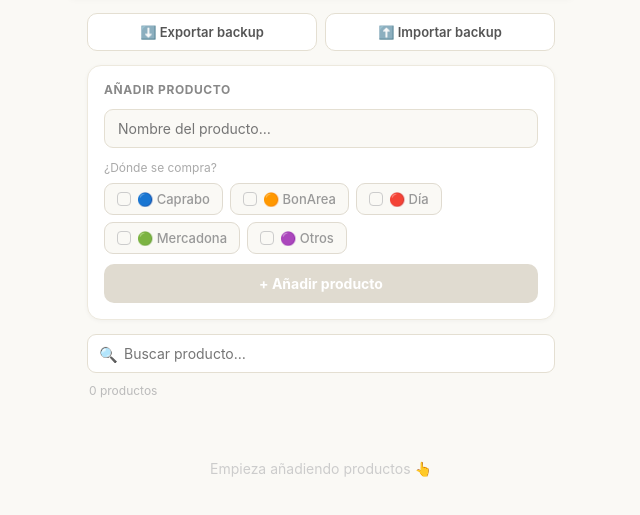
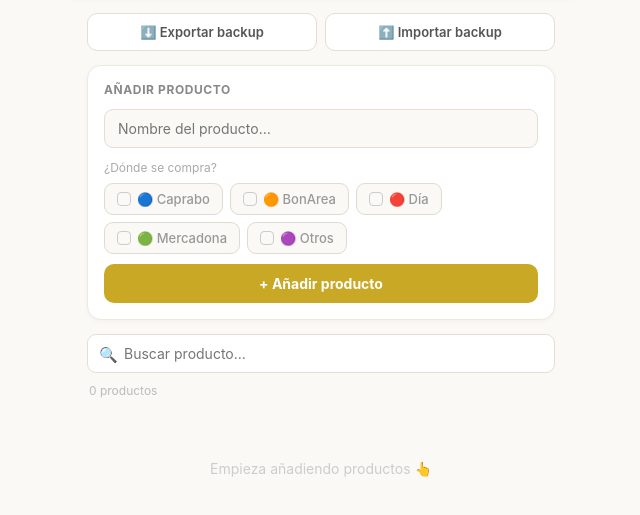
Before and after one commit to evic31/lista_compra, a plain HTML site: page index.html in a window 1280 px wide. Shown: the part 91-606 px from the top of the page, without its empty margins (319-959 px from the left). Drawn offline with Linux system fonts and the light colour scheme.

Commit message:
Add files via upload

```diff
--- a/index.html
+++ b/index.html
@@ -164,7 +164,7 @@ function renderProductos(){
   }).join("");
 
   const otrosField = state.newSupers["Otros"]
-    ? `<input class="input input-otros" placeholder="¿Cuál? (Eroski, Lidl…)" value="${esc(state.newOtros)}" oninput="state.newOtros=this.value" style="margin-bottom:12px;">`
+    ?       `<input class="input input-otros" id="inp-otros" placeholder="¿Cuál? (Eroski, Lidl…)" value="${esc(state.newOtros)}" oninput="state.newOtros=this.value" style="margin-bottom:12px;">`
     : "";
 
   const rows = filtered.length===0
@@ -192,14 +192,14 @@ function renderProductos(){
     </div>
     <div class="card">
       <div class="card-label">Añadir producto</div>
-      <input class="input" placeholder="Nombre del producto…" value="${esc(state.newName)}"
-        oninput="state.newName=this.value;renderContent()"
+      <input class="input" id="inp-name" placeholder="Nombre del producto…" value="${esc(state.newName)}"
+        oninput="state.newName=this.value"
         onkeydown="if(event.key==='Enter')addProd()"
         style="margin-bottom:12px;">
       <div style="font-size:12px;color:#aaa;margin-bottom:8px;">¿Dónde se compra?</div>
       <div class="supers-grid">${chips}</div>
       ${otrosField}
-      <button class="btn-add" style="background:${canAdd?"#c8a825":"#e0dbd0"}" ${canAdd?"":"disabled"} onclick="addProd()">+ Añadir producto</button>
+      <button class="btn-add" style="background:#c8a825" onclick="addProd()">+ Añadir producto</button>
     </div>
     <div class="search-wrap">
       <span class="ico">🔍</span>
```
